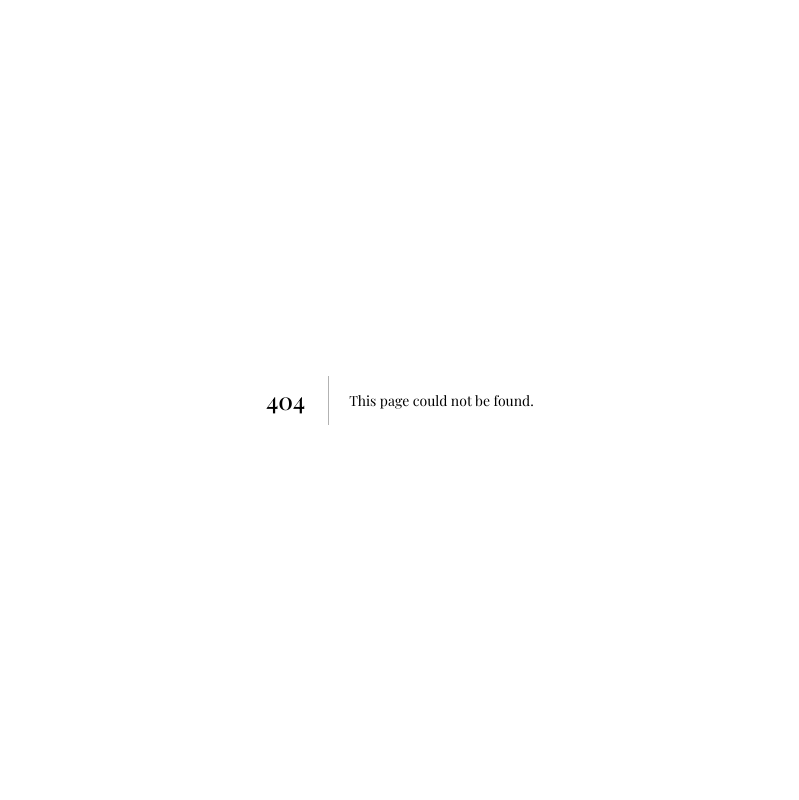
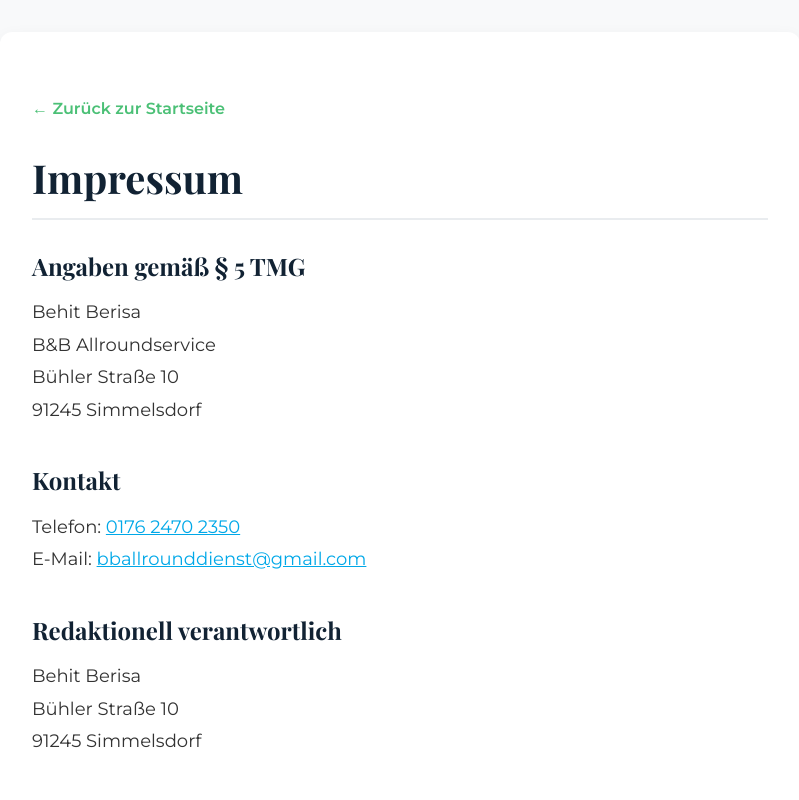
Before and after one commit to ivendsudro/bb-allroundservice, a Next.js app: page /impressum in a window 1280 px wide. Before the commit this address had no page. Shown: the top 800 px of the page, without its empty margins (240-1039 px from the left). Built offline with nearby package versions, Linux system fonts and the light colour scheme; a web font is replaced by a local one.

Commit message:
Update contact details and add Impressum

```diff
--- /dev/null
+++ b/src/app/impressum/page.module.css
@@ -0,0 +1,68 @@
+.main {
+  background-color: var(--color-background);
+  min-height: 100vh;
+  padding-top: 2rem;
+}
+
+.container {
+  max-width: 800px;
+  margin: 0 auto;
+  padding: 4rem 2rem;
+  background: var(--color-white);
+  border-radius: 12px;
+  box-shadow: 0 4px 15px rgba(0, 0, 0, 0.05);
+  margin-bottom: 4rem;
+}
+
+.backLink {
+  margin-bottom: 2rem;
+}
+
+.backLink a {
+  color: var(--color-mint);
+  font-weight: 600;
+  transition: color 0.3s;
+}
+
+.backLink a:hover {
+  color: var(--color-gold);
+}
+
+.title {
+  font-size: 2.5rem;
+  color: var(--color-anthracite);
+  margin-bottom: 2rem;
+  border-bottom: 2px solid var(--color-gray-200);
+  padding-bottom: 1rem;
+}
+
+.content section {
+  margin-bottom: 2.5rem;
+  padding: 0;
+}
+
+.content h2 {
+  font-size: 1.5rem;
+  color: var(--color-anthracite);
+  margin-bottom: 1rem;
+}
+
+.content p {
+  color: var(--color-text);
+  line-height: 1.8;
+  font-size: 1.125rem;
+}
+
+.content a {
+  color: var(--color-gold);
+  text-decoration: underline;
+}
+
+@media (prefers-color-scheme: dark) {
+  .container {
+    background: rgba(255, 255, 255, 0.05);
+  }
+  .title, .content h2 {
+    color: var(--color-white);
+  }
+}
--- /dev/null
+++ b/src/app/impressum/page.tsx
@@ -0,0 +1,52 @@
+import React from 'react';
+import Link from 'next/link';
+import ContactFooter from '@/components/ContactFooter';
+import styles from './page.module.css';
+
+export const metadata = {
+  title: 'Impressum | B&B Allroundservice',
+  description: 'Impressum und rechtliche Angaben für B&B Allroundservice.',
+};
+
+export default function Impressum() {
+  return (
+    <main className={styles.main}>
+      <div className={`container ${styles.container}`}>
+        <div className={styles.backLink}>
+          <Link href="/">← Zurück zur Startseite</Link>
+        </div>
+
+        <h1 className={styles.title}>Impressum</h1>
+        <div className={styles.content}>
+          <section>
+            <h2>Angaben gemäß § 5 TMG</h2>
+            <p>
+              Behit Berisa<br />
+              B&B Allroundservice<br />
+              Bühler Straße 10<br />
+              91245 Simmelsdorf
+            </p>
+          </section>
+
+          <section>
+            <h2>Kontakt</h2>
+            <p>
+              Telefon: <a href="tel:+4917624702350">0176 2470 2350</a><br />
+              E-Mail: <a href="mailto:bballrounddienst@gmail.com">bballrounddienst@gmail.com</a>
+            </p>
+          </section>
+
+          <section>
+            <h2>Redaktionell verantwortlich</h2>
+            <p>
+              Behit Berisa<br />
+              Bühler Straße 10<br />
+              91245 Simmelsdorf
+            </p>
+          </section>
+        </div>
+      </div>
+      <ContactFooter />
+    </main>
+  );
+}
--- a/src/components/ContactFooter.tsx
+++ b/src/components/ContactFooter.tsx
@@ -42,19 +42,27 @@ export default function ContactFooter() {
              </p>
 
              <div className={styles.contactLinks}>
-                <a href="tel:+49123456789" className={styles.contactCard}>
+                <a href="tel:+4917624702350" className={styles.contactCard}>
                   <span className={styles.icon}>📞</span>
                   <div>
                     <span className={styles.label}>Rufen Sie uns an</span>
-                    <span className={styles.value}>0123 / 456 789 0</span>
+                    <span className={styles.value}>0176 2470 2350</span>
                   </div>
                 </a>
 
-                <a href="https://wa.me/49123456789" target="_blank" rel="noopener noreferrer" className={styles.contactCard}>
+                <a href="https://wa.me/4917624702350" target="_blank" rel="noopener noreferrer" className={styles.contactCard}>
                   <span className={styles.icon}>💬</span>
                   <div>
                     <span className={styles.label}>WhatsApp Chat</span>
                     <span className={styles.value}>Direkt schreiben</span>
+                  </div>
+                </a>
+
+                <a href="mailto:bballrounddienst@gmail.com" className={styles.contactCard}>
+                  <span className={styles.icon}>✉️</span>
+                  <div>
+                    <span className={styles.label}>Email senden</span>
+                    <span className={styles.value}>bballrounddienst@gmail.com</span>
                   </div>
                 </a>
              </div>
@@ -73,7 +81,7 @@ export default function ContactFooter() {
               </p>
             </div>
             <div className={styles.legalLinks}>
-              <a href="#">Impressum</a>
+              <a href="/impressum">Impressum</a>
               <a href="#">Datenschutz</a>
             </div>
           </div>
--- a/src/components/Hero.tsx
+++ b/src/components/Hero.tsx
@@ -17,7 +17,7 @@ export default function Hero() {
           <button className="btn btn-primary">Jetzt Angebot anfordern</button>
           <div className={styles.contactInfo}>
             <span className={styles.phoneIcon}>📞</span>
-            <a href="tel:+49123456789" className={styles.phoneNumber}>0123 / 456 789 0</a>
+            <a href="tel:+4917624702350" className={styles.phoneNumber}>0176 2470 2350</a>
           </div>
         </div>
       </div>
```
